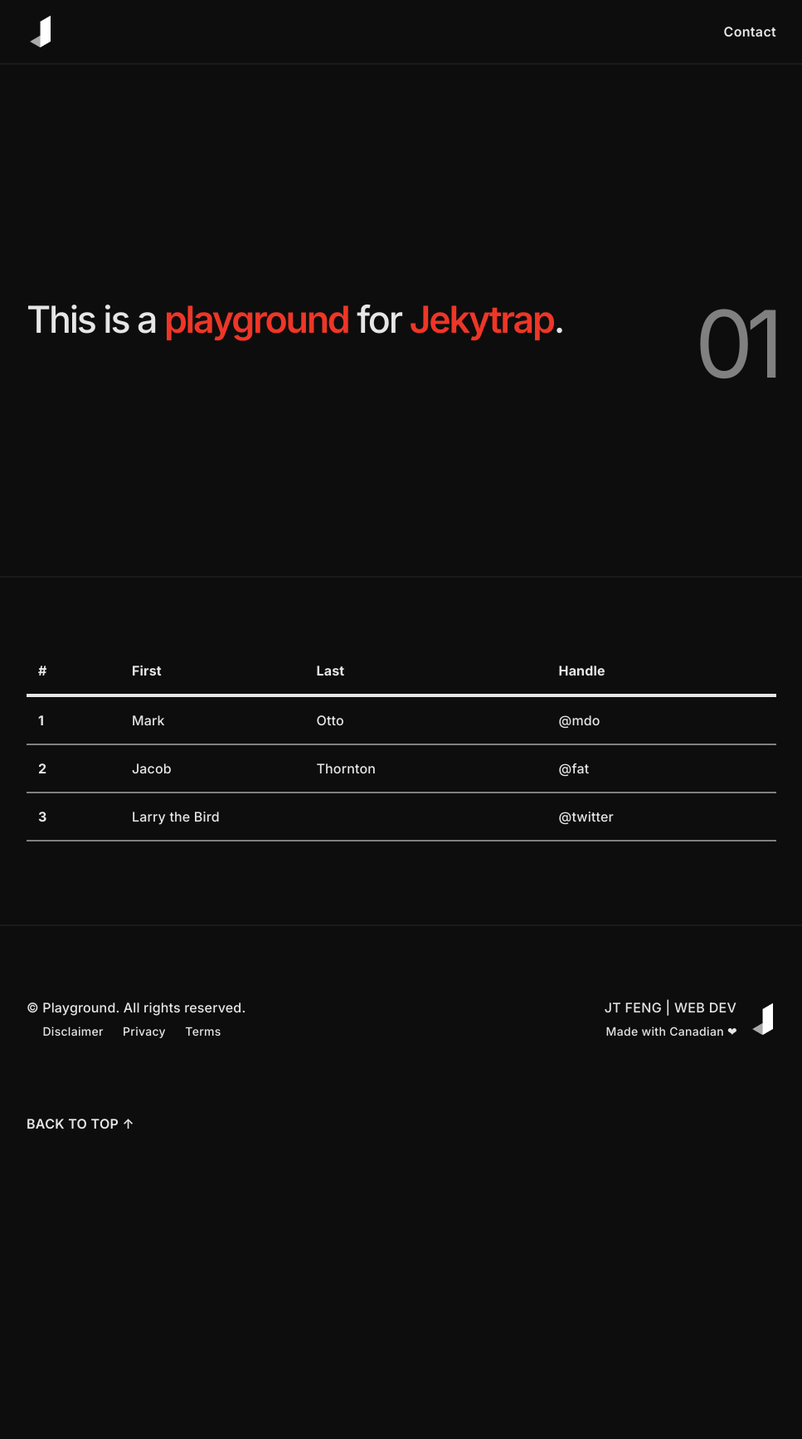
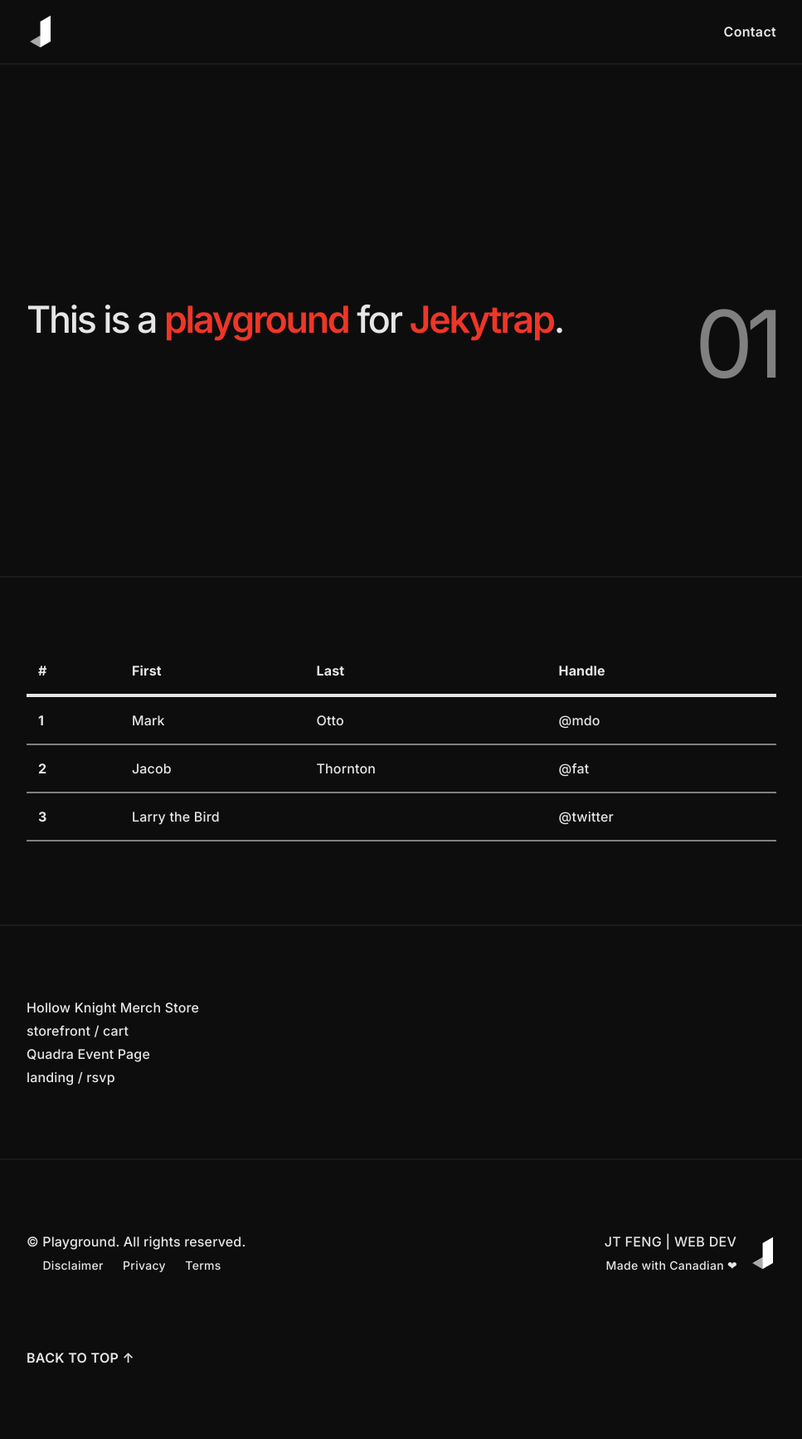
Before and after one commit to jingtianfeng/jekytrap-playground, a Jekyll site: the page built from index.html, in a window 1280 px wide. Shown: the whole page at 83% size, without its empty margins (156-1123 px from the left). Built offline with Jekyll 4.4.1, drawn with Linux system fonts in a browser that asks for light colours; before the commit the page ends 1452 px from its top, so only the background shows below that.

Commit message:
Update index: front matter add arr_work

```diff
--- a/index.html
+++ b/index.html
@@ -1,6 +1,11 @@
 ---
 layout: default
 title: Home
+arr_work:
+  - title: Hollow Knight Merch Store
+    description: 'storefront / cart'
+  - title: Quadra Event Page
+    description: 'landing / rsvp'
 ---
 
 <header class="border-top border-dark"
@@ -60,3 +65,12 @@ title: Home
         </div>
     </div>
 </section>
+<section class="border-top border-dark"
+	 id="home-work">
+	<div class="container py-6">
+		{% for work in page.arr_work %}
+		  <p>{{ work.title }}</p>
+		  <p>{{ work.description }}</p>
+		{% endfor %}
+	</div>
+</section>
```
